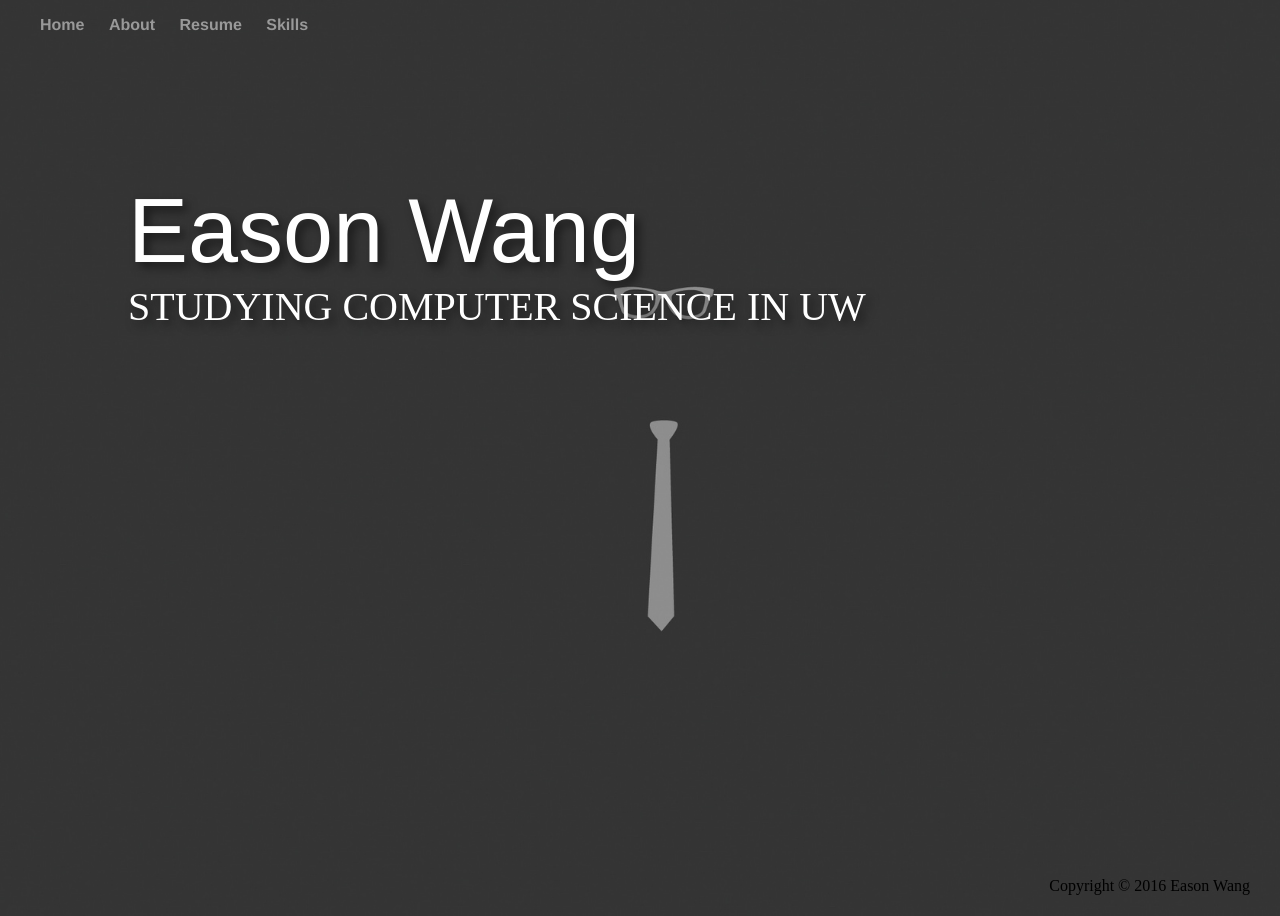
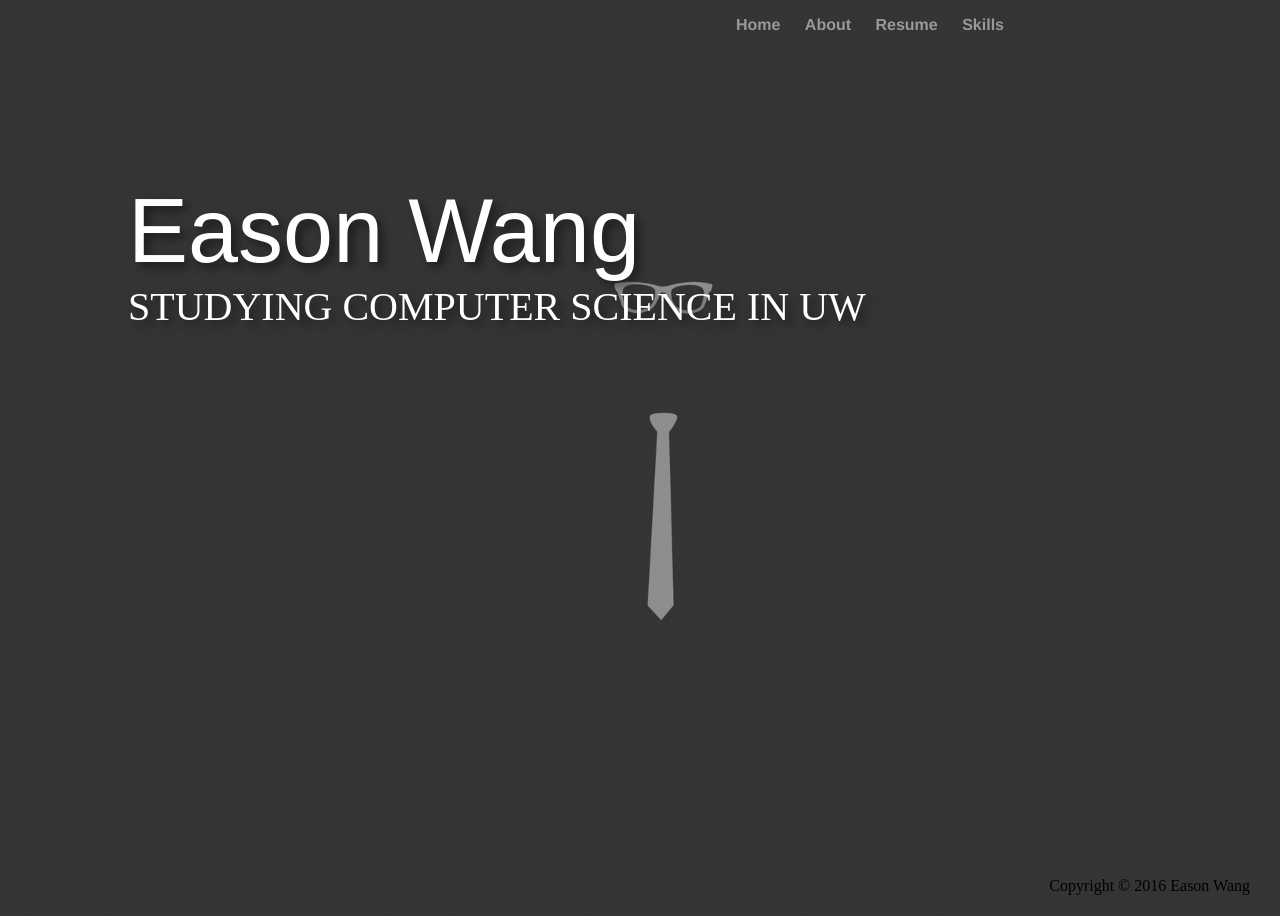
Before and after one commit to Eason666/Easonwang.github.io, a Jekyll site: the page built from index.html, in a window 1280 px wide. Built offline with Jekyll 4.4.1, drawn with Linux system fonts in a browser that asks for light colours.

Commit message:
Update main.css

```diff
--- a/css/main.css
+++ b/css/main.css
@@ -20,7 +20,8 @@ body {
 }
 nav ul, footer ul {
     font-family:'Helvetica', 'Arial', 'Sans-Serif';
-    right: 20%;
+    float: right;
+	padding-right: 20%;
     list-style: none;
     font-weight: bold;
 }
```
